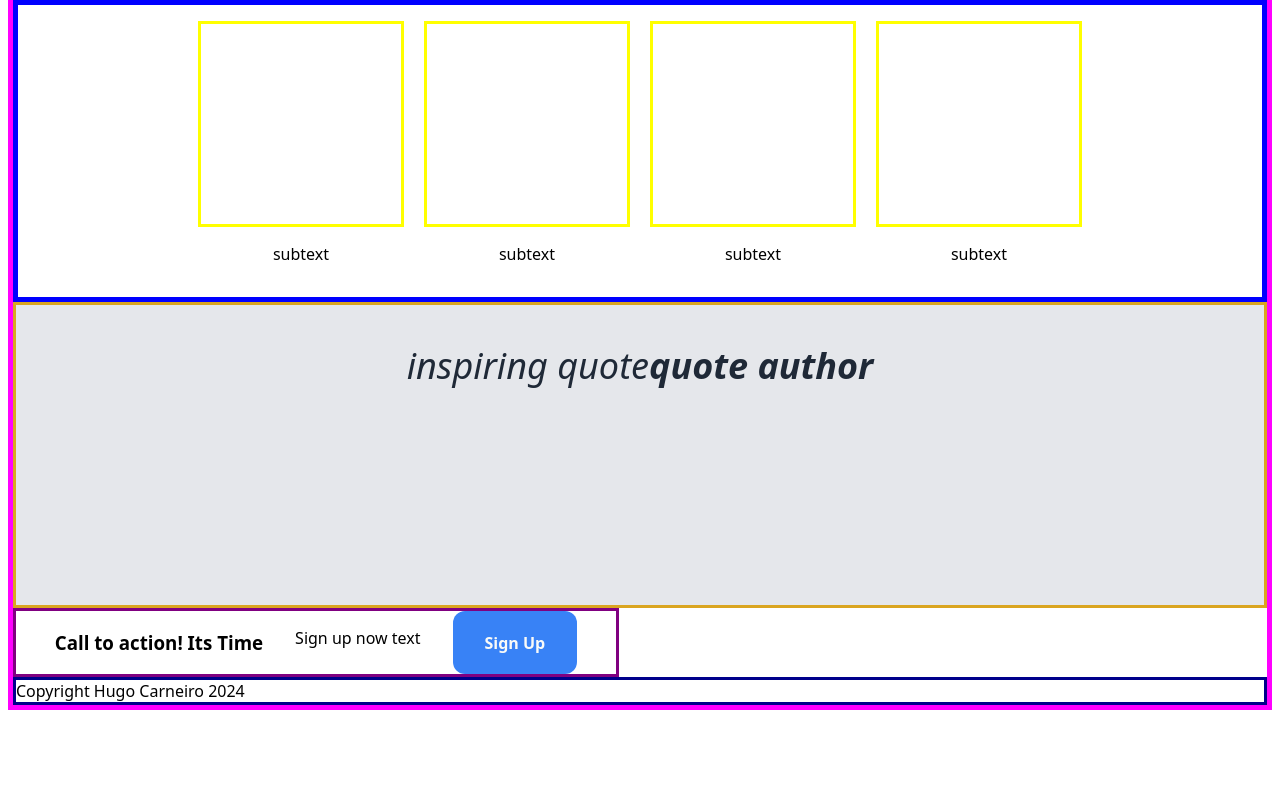
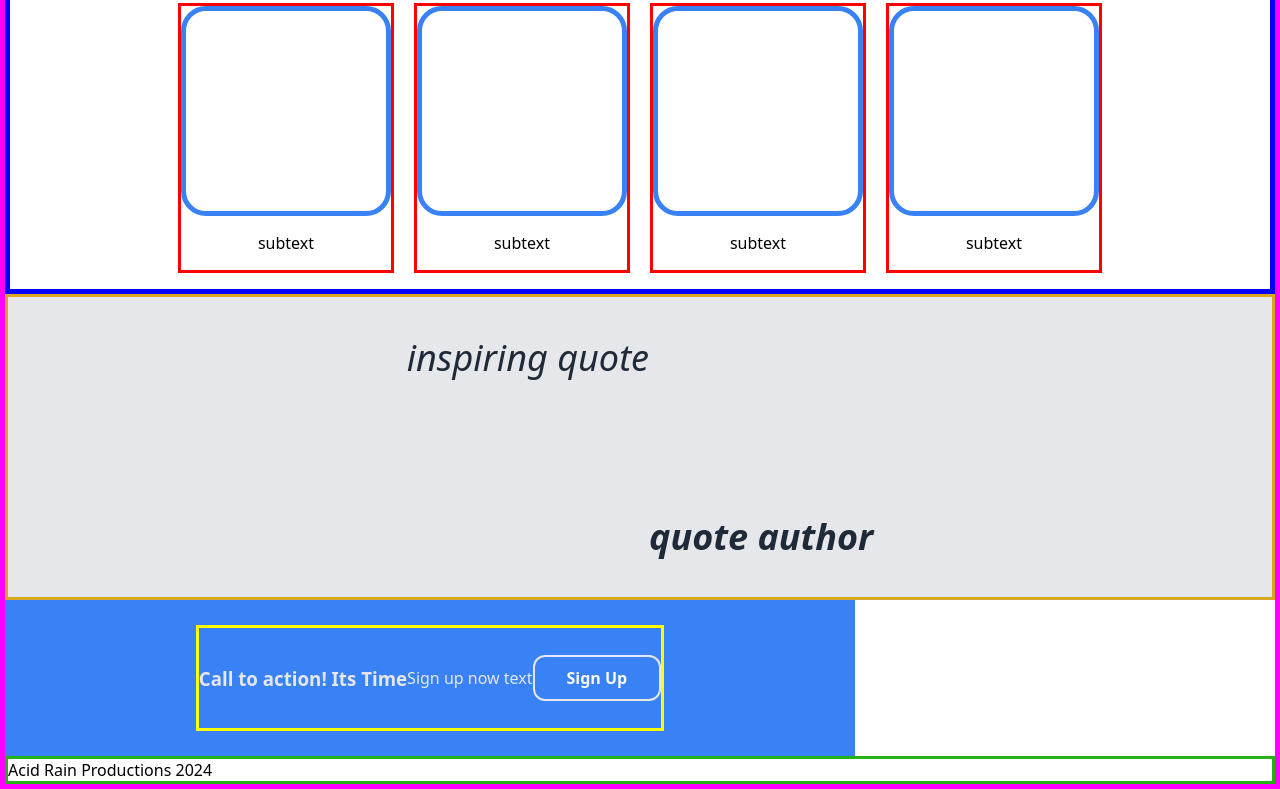
Before and after one commit to acid0rain/TOP-Landing-page, a plain HTML site: page index.html in a window 1280 px wide. Shown: the part 630-1419 px from the top of the page. Before the commit the page ends 1348 px from the top, so only its background shows below. Drawn offline with Linux system fonts and the light colour scheme.

Commit message:
aligned image boxes, now working on aligning sign up bottom banner

```diff
--- a/index.html
+++ b/index.html
@@ -58,13 +58,14 @@
     <div class="cta-box">
         <div class="flex-cta">
         <h3> Call to action! Its Time </h3>
-        <p> Sign up now text</p>
+        <div class="signup-text">
+        <p> Sign up now text</p> </div>
         <button class="signup"> Sign Up</button>
         </div>
     </div>
 
     </body>
     <footer>
-        Copyright Hugo Carneiro 2024
+        Acid Rain Productions 2024
     </footer>
 </html>
--- a/style.css
+++ b/style.css
@@ -46,7 +46,7 @@ ul {
     display: flex;
     max-width: 300px;
     height: auto;
-    border: solid greenyellow 3px;
+    border: solid #3882f6 3px;
     min-width: 500px;
     flex: 1;
 }
@@ -60,6 +60,7 @@ button {
 
 body {
     border: solid  magenta 5px;
+    margin: 0%;
 }
 
 /* main section with random info and pictures */
@@ -76,7 +77,8 @@ body {
 .container { /*container to fit pictures inside*/
     width: 200px;
     height: 200px;
-    border: solid yellow 3px;
+    border: solid #3882f6 5px;
+    border-radius: 25px;
 
   }
 
@@ -93,6 +95,7 @@ body {
     display: flex;
     flex-direction: column;
     align-items: center;
+    border: solid red 3px;
 }
 
 
@@ -116,21 +119,35 @@ body {
 
 .cta-box {
     display: flex;
-    border: solid purple 3px;
-    display: flex;
-    justify-content: space-around;
-    width: 600px;
+    flex-direction: column;
+    align-items: center;
+    border: solid #3882f6 5px;
+    max-width: 800px;
+    padding: 20px; /*for better spacing */
+
+
 }
 
 .flex-cta {
     display: flex;
-    justify-content: center;
-    gap:32px;
+    justify-content:center;
+    align-items: center;
+    border: solid yellow 3px;
+    min-width: auto;
+    min-height: 100px;
+    margin: 0 32px;
+    flex-wrap: wrap;
 
 }
 
+.signup-text {
+    display: flex;
+    flex-direction: row;
+    justify-content: center;
+}
+
 footer {
-    border: solid darkblue 3px;
+    border: solid rgb(37, 177, 25) 3px;
 }
 
 
@@ -178,7 +195,7 @@ button {
     background-color: #3882f6;
     color: #f9faf8;
     border: none;
-    padding: 15px 32px;
+    padding: 10px 32px;
     max-width: 130px;
     border-radius: 12px;
     font-size: 16px;
@@ -198,9 +215,12 @@ button:hover {
 }
 
 .author {
+    display: inline-block;
+    align-self:self-end;
     font-size: 36px;
     font-weight:bold;
     color: #1F2937;
+    text-align: end;
 }
 
 .info-header {
@@ -208,3 +228,26 @@ button:hover {
     font-weight: bolder;
     color: #1F2937;
 }
+
+
+
+
+.h3 {
+    color: #e5e7eb;
+}
+
+
+
+.flex-cta {
+    color: #e5e7eb;
+
+
+}
+
+.cta-box {
+    background-color: #3882f6;
+}
+
+.signup {
+    border: solid #e5e7eb 2px;
+}
```
